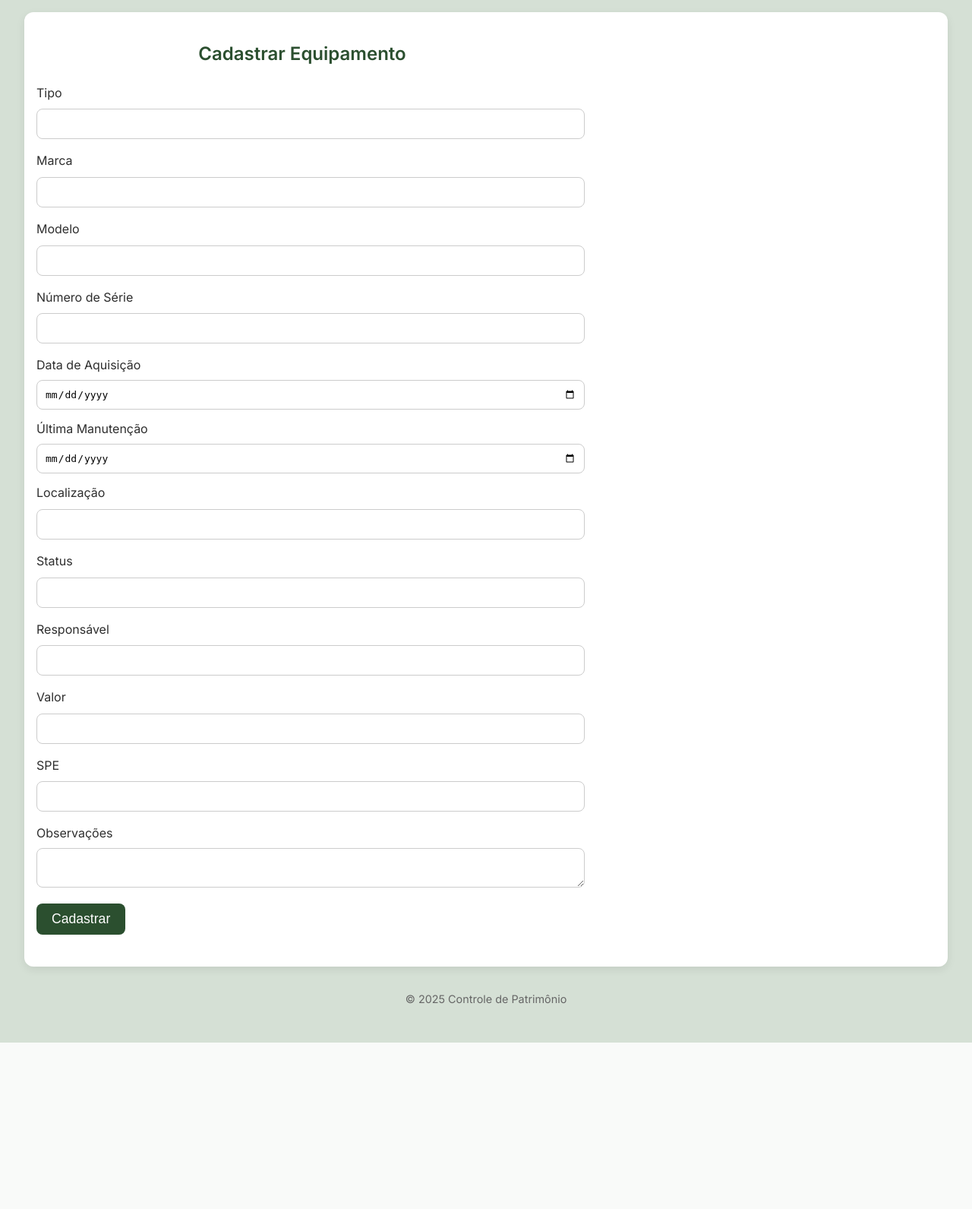
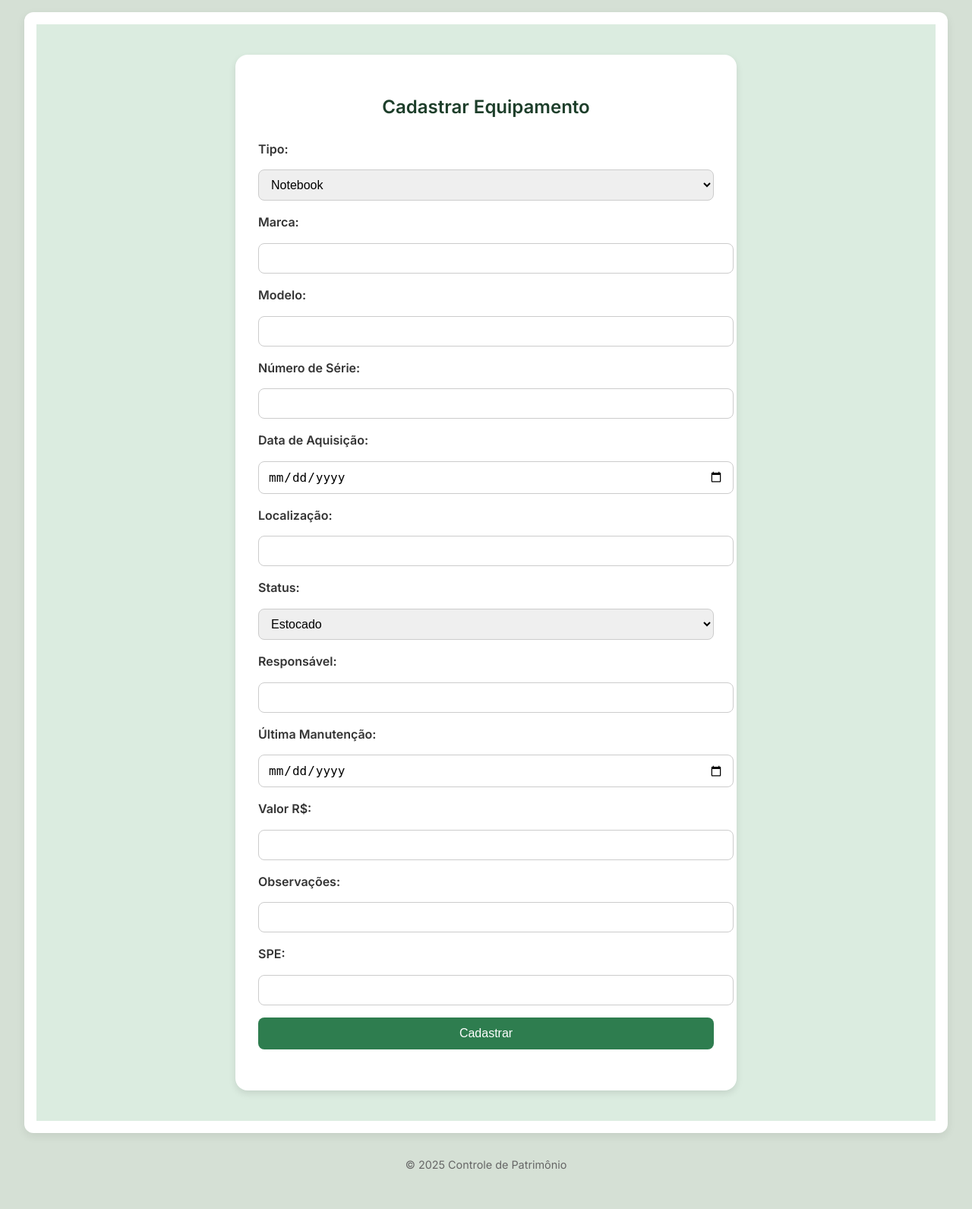
Before and after one commit to Vinicius-crypto/terrano-patrimoniov1, a Flask app: page /cadastrar in a window 1280 px wide. Shown: the part 277-1868 px from the top of the page at 76% size. Before the commit the page ends 1649 px from the top, so only its background shows below. Run offline with Flask 3, Linux system fonts and the light colour scheme; a user stored in the database is signed in; data comes from the database, SQL or seed files in the repository.

```diff
--- a/templates/cadastro_equipamento.html
+++ b/templates/cadastro_equipamento.html
@@ -1,58 +1,56 @@
 {% extends "base.html" %}
+{% block title %}Cadastrar Equipamento{% endblock %}
 {% block content %}
-<div class="container mt-5 d-flex justify-content-center">
-  <div class="card p-4 shadow w-100" style="max-width: 700px;">
-    <h2 class="mb-4">Cadastrar Equipamento</h2>
-    <form method="POST" action="{{ url_for('cadastrar') }}">
-      <div class="form-group">
-        <label for="tipo">Tipo</label>
-        <input type="text" class="form-control" name="tipo" required>
-      </div>
-      <div class="form-group">
-        <label for="marca">Marca</label>
-        <input type="text" class="form-control" name="marca" required>
-      </div>
-      <div class="form-group">
-        <label for="modelo">Modelo</label>
-        <input type="text" class="form-control" name="modelo" required>
-      </div>
-      <div class="form-group">
-        <label for="num_serie">Número de Série</label>
-        <input type="text" class="form-control" name="num_serie" required>
-      </div>
-      <div class="col-md-6 mb-3">
-        <label for="data_aquisicao" class="form-label">Data de Aquisição</label>
-        <input type="date" class="form-control" id="data_aquisicao" name="data_aquisicao" required>
-      </div>
-      <div class="col-md-6 mb-3">
-        <label for="ultima_manutencao" class="form-label">Última Manutenção</label>
-        <input type="date" class="form-control" id="ultima_manutencao" name="ultima_manutencao">
-      </div>
-      <div class="form-group">
-        <label for="localizacao">Localização</label>
-        <input type="text" class="form-control" name="localizacao" required>
-      </div>
-      <div class="form-group">
-        <label for="status">Status</label>
-        <input type="text" class="form-control" name="status" required>
-      </div>
-      <div class="form-group">
-        <label for="responsavel">Responsável</label>
-        <input type="text" class="form-control" name="responsavel" required>
-      </div>
-      <div class="form-group">
-        <label for="valor">Valor</label>
-        <input type="number" step="0.01" class="form-control" name="valor">
-      </div>
-      <div class="form-group">
-        <label for="SPE">SPE</label>
-        <input type="text" class="form-control" name="SPE">
-      </div>
-      <div class="form-group">
-        <label for="observacoes">Observações</label>
-        <textarea class="form-control" name="observacoes"></textarea>
-      </div>
-      <button type="submit" class="btn btn-success mt-3">Cadastrar</button>
+<div class="page-container">
+  <div class="form-container">
+    <h2>Cadastrar Equipamento</h2>
+    <form method="post">
+      <label for="tipo">Tipo:</label>
+      <select name="tipo" id="tipo" required>
+        <option value="Notebook">Notebook</option>
+        <option value="Celular">Celular</option>
+        <option value="DVR">DVR</option>
+        <option value="Outro">Outro</option>
+      </select>
+
+      <label for="marca">Marca:</label>
+      <input type="text" name="marca" id="marca" required>
+
+      <label for="modelo">Modelo:</label>
+      <input type="text" name="modelo" id="modelo" required>
+
+      <label for="num_serie">Número de Série:</label>
+      <input type="text" name="num_serie" id="num_serie" required>
+
+      <label for="data_aquisicao">Data de Aquisição:</label>
+      <input type="date" name="data_aquisicao" id="data_aquisicao" required>
+
+      <label for="localizacao">Localização:</label>
+      <input type="text" name="localizacao" id="localizacao" required>
+
+      <label for="status">Status:</label>
+      <select name="status" id="status" required>
+        <option value="Estocado">Estocado</option>
+        <option value="Em uso">Em uso</option>
+        <option value="Manutenção">Manutenção</option>
+      </select>
+
+      <label for="responsavel">Responsável:</label>
+      <input type="text" name="responsavel" id="responsavel">
+
+      <label for="ultima_manutencao">Última Manutenção:</label>
+      <input type="date" name="ultima_manutencao" id="ultima_manutencao">
+
+      <label for="valor">Valor R$:</label>
+      <input type="text" name="valor" id="valor">
+
+      <label for="observacoes">Observações:</label>
+      <input type="text" name="observacoes" id="observacoes">
+
+      <label for="SPE">SPE:</label>
+      <input type="text" name="SPE" id="SPE">
+
+      <button type="submit">Cadastrar</button>
     </form>
   </div>
 </div>
```
Also changed, not shown: templates/cadastro_usuario.html (+33 -21 lines).
